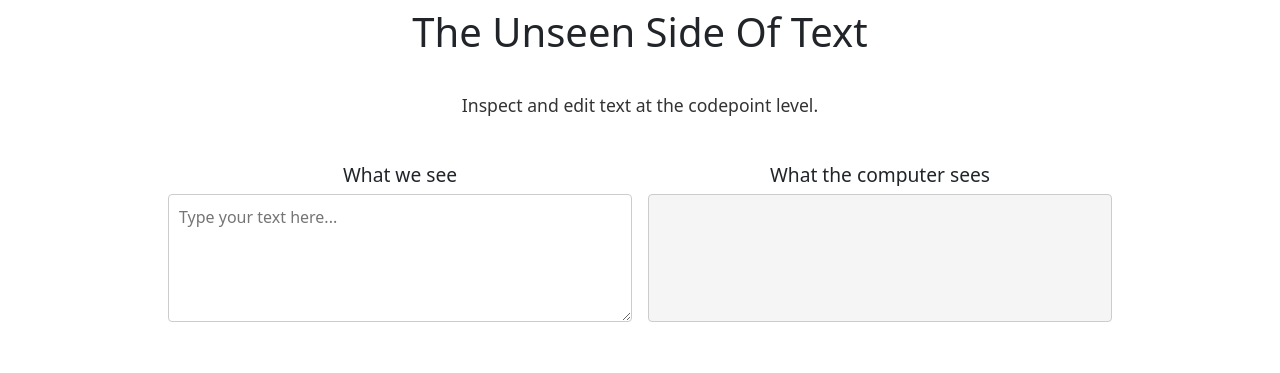
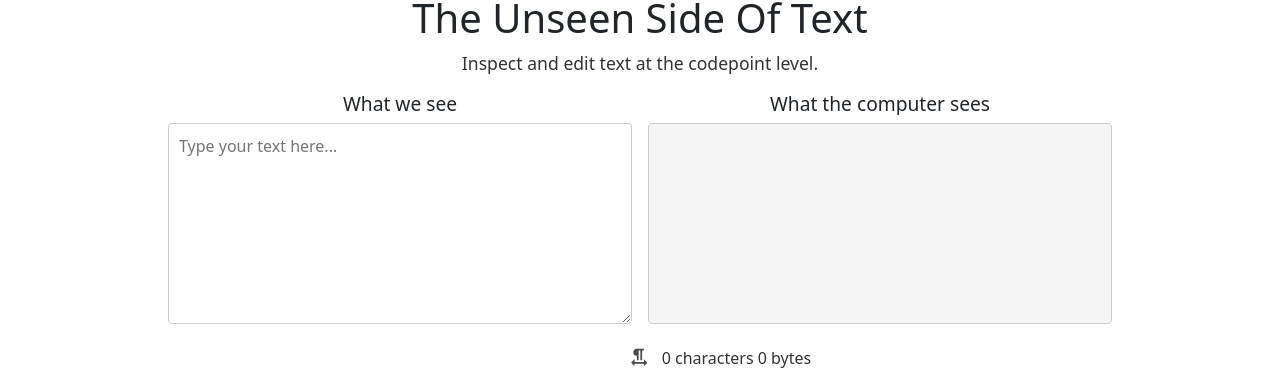
Before and after one commit to zviazran/unicode-toolset, a React (Vite) app: page /unicode-toolset/char-editor in a window 1280 px wide. Shown: the part 118-491 px from the top of the page. Built offline with nearby package versions, Linux system fonts and the light colour scheme; some icons are missing.

Commit message:
change adjustments for CodepointEditor ui in small screens

```diff
--- a/package.json
+++ b/package.json
@@ -1,7 +1,7 @@
 {
   "name": "unicode-toolset",
   "description": "My portfolio and collection of heuristic tools for analyzing, editing, and visualizing Unicode characters.",
-  "version": "1.7.3",
+  "version": "1.7.5",
   "type": "module",
   "author": "Zvi Azran",
   "scripts": {
--- a/src/components/Toolset/CodepointEditor/CodepointEditor.module.css
+++ b/src/components/Toolset/CodepointEditor/CodepointEditor.module.css
@@ -2,7 +2,6 @@
   text-align: center;
   margin-top: 7rem;
   min-height: 33rem;
-  display: grid;
   place-items: center;
 }
 
@@ -19,8 +18,14 @@
   flex: 1;
   max-width: 30rem;
   min-width: 15rem;
-  min-height: 8rem;
+  min-height: 15rem;
   padding: 0.5rem 0.5rem 0 0.5rem;
+}
+
+@media (max-width: 31rem) {
+  .textBox {
+    min-height: 8rem;
+  }
 }
 
 .textBox h2 {
```
